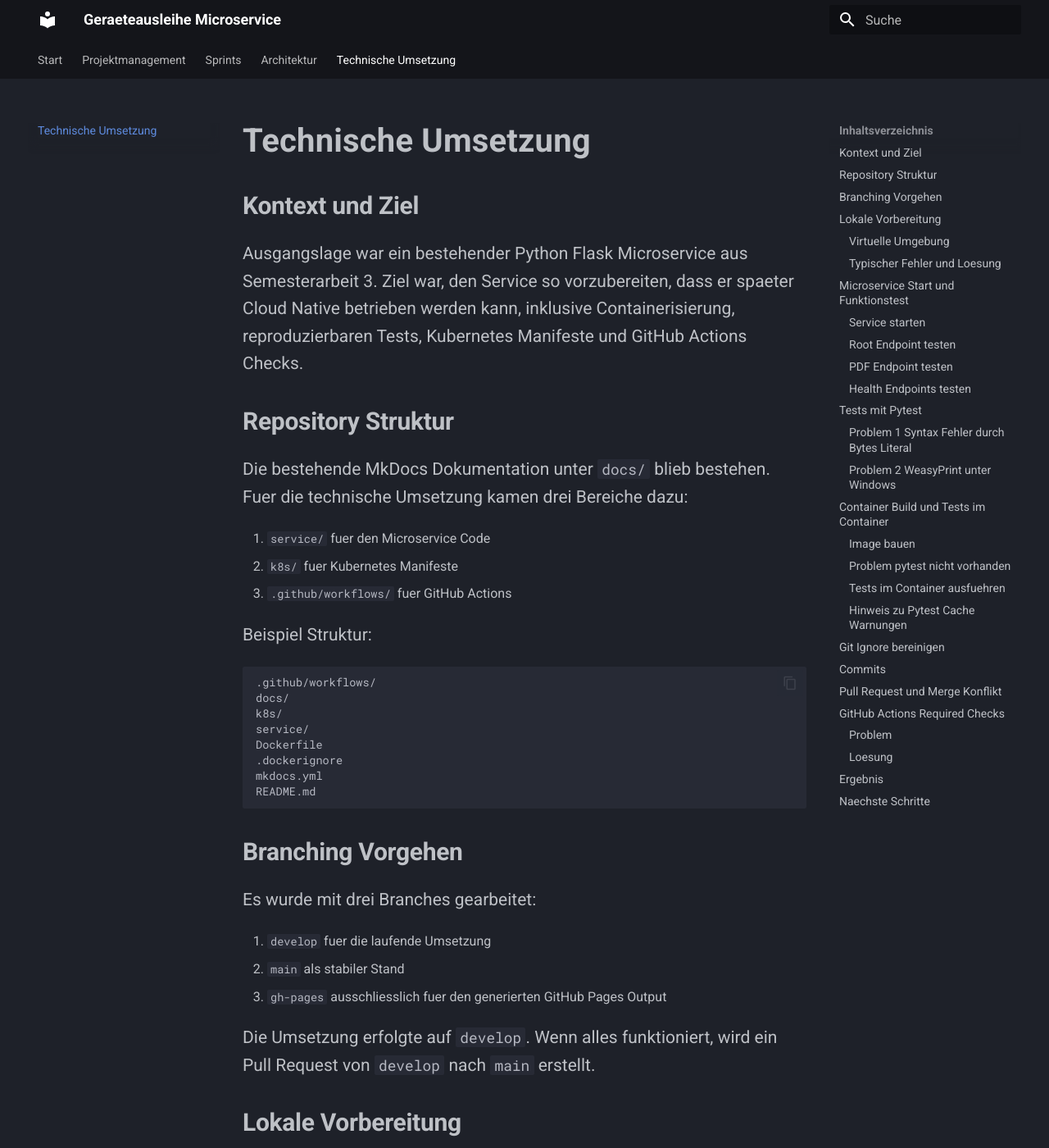
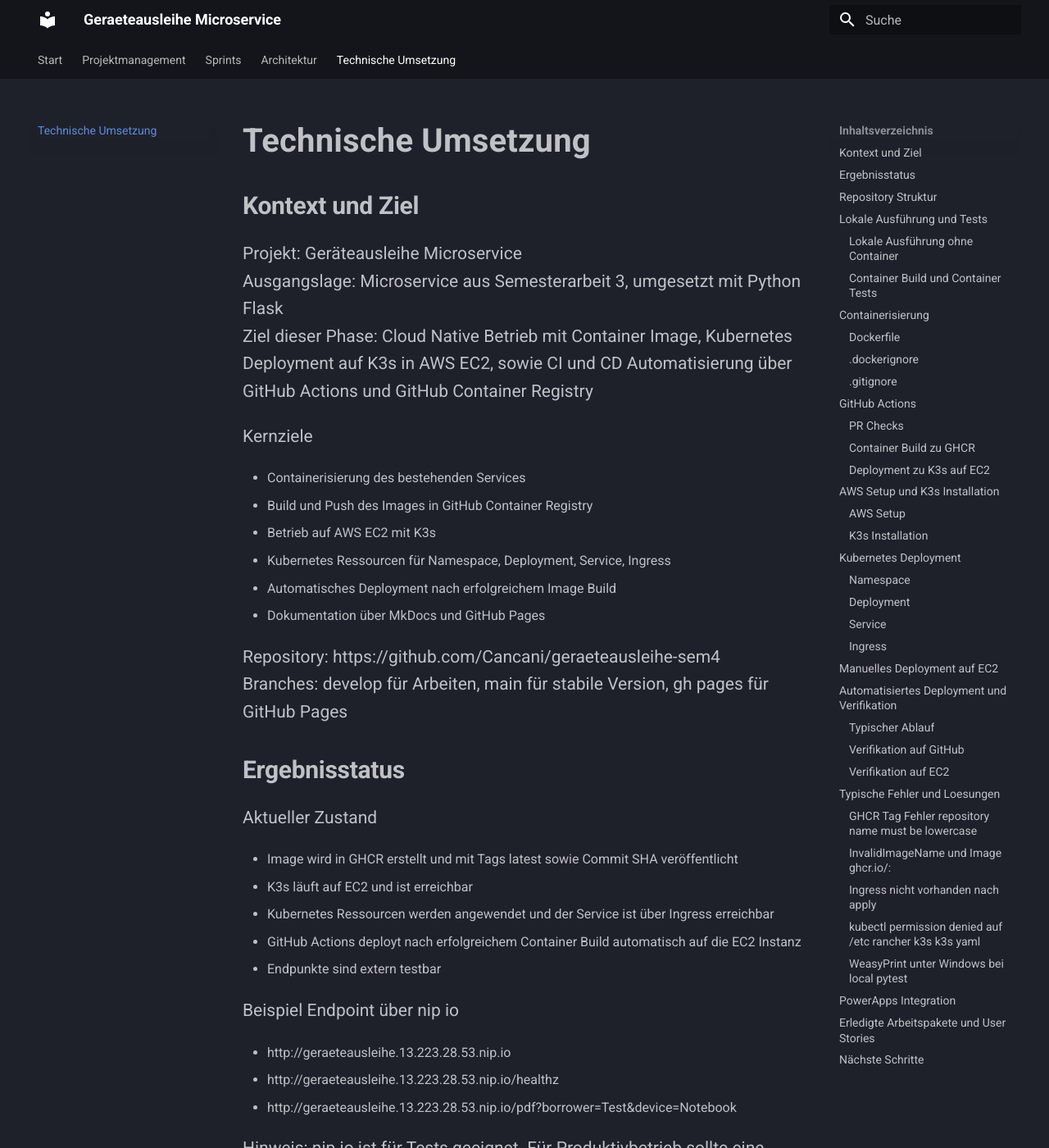
Before and after one commit to Cancani/geraeteausleihe-sem4, an MkDocs documentation site: the page built from docs/technische_umsetzung.md, in a window 1280 px wide and 1400 px high. Shown: the whole window at 82% size. Built offline with MkDocs 1.6.1 and Material for MkDocs 9.7.7, drawn with Linux system fonts in a browser that asks for light colours; some of the changed text lies outside the part shown.

Commit message:
docs(k8s): added technical documentation

````diff
--- a/docs/technische_umsetzung.md
+++ b/docs/technische_umsetzung.md
@@ -1,171 +1,437 @@
 # Technische Umsetzung
 
 ## Kontext und Ziel
-Ausgangslage war ein bestehender Python Flask Microservice aus Semesterarbeit 3. Ziel war, den Service so vorzubereiten, dass er spaeter Cloud Native betrieben werden kann, inklusive Containerisierung, reproduzierbaren Tests, Kubernetes Manifeste und GitHub Actions Checks.
+
+Projekt: Geräteausleihe Microservice
+Ausgangslage: Microservice aus Semesterarbeit 3, umgesetzt mit Python Flask
+Ziel dieser Phase: Cloud Native Betrieb mit Container Image, Kubernetes Deployment auf K3s in AWS EC2, sowie CI und CD Automatisierung über GitHub Actions und GitHub Container Registry
+
+Kernziele
+
+* Containerisierung des bestehenden Services
+* Build und Push des Images in GitHub Container Registry
+* Betrieb auf AWS EC2 mit K3s
+* Kubernetes Ressourcen für Namespace, Deployment, Service, Ingress
+* Automatisches Deployment nach erfolgreichem Image Build
+* Dokumentation über MkDocs und GitHub Pages
+
+Repository: https://github.com/Cancani/geraeteausleihe-sem4
+Branches: develop für Arbeiten, main für stabile Version, gh pages für GitHub Pages
+
+## Ergebnisstatus
+
+Aktueller Zustand
+
+* Image wird in GHCR erstellt und mit Tags latest sowie Commit SHA veröffentlicht
+* K3s läuft auf EC2 und ist erreichbar
+* Kubernetes Ressourcen werden angewendet und der Service ist über Ingress erreichbar
+* GitHub Actions deployt nach erfolgreichem Container Build automatisch auf die EC2 Instanz
+* Endpunkte sind extern testbar
+
+Beispiel Endpoint über nip io
+
+* http://geraeteausleihe.13.223.28.53.nip.io
+* http://geraeteausleihe.13.223.28.53.nip.io/healthz
+* http://geraeteausleihe.13.223.28.53.nip.io/pdf?borrower=Test&device=Notebook
+
+Hinweis: nip io ist für Tests geeignet. Für Produktivbetrieb sollte eine eigene Domain mit DNS und TLS genutzt werden.
 
 ## Repository Struktur
-Die bestehende MkDocs Dokumentation unter `docs/` blieb bestehen. Fuer die technische Umsetzung kamen drei Bereiche dazu:
 
-1. `service/` fuer den Microservice Code
-2. `k8s/` fuer Kubernetes Manifeste
-3. `.github/workflows/` fuer GitHub Actions
+Zielstruktur im Repo
 
-Beispiel Struktur:
+* service
+  * Flask Anwendung, Templates, Static Inhalte, requirements, Gunicorn Entry
+* k8s
+  * namespace.yaml
+  * deployment.yaml
+  * service.yaml
+  * ingress.yaml
+* .github workflows
+  * container build.yml
+  * deploy k3s.yml
+  * pr checks.yml
+  * docs pages.yml
+* docs
+  * MkDocs Inhalte
 
-```text
-.github/workflows/
-docs/
-k8s/
-service/
-Dockerfile
-.dockerignore
-mkdocs.yml
-README.md
-```
+Warum __init__.py und .gitkeep existieren
 
-## Branching Vorgehen
-Es wurde mit drei Branches gearbeitet:
+* __init__.py markiert Ordner als Python Package. Inhalt kann leer sein, damit Imports funktionieren
+* .gitkeep hält leere Ordner im Git Repo, zum Beispiel service app static
 
-1. `develop` fuer die laufende Umsetzung
-2. `main` als stabiler Stand
-3. `gh-pages` ausschliesslich fuer den generierten GitHub Pages Output
+## Lokale Ausführung und Tests
 
-Die Umsetzung erfolgte auf `develop`. Wenn alles funktioniert, wird ein Pull Request von `develop` nach `main` erstellt.
+### Lokale Ausführung ohne Container
 
-## Lokale Vorbereitung
-### Virtuelle Umgebung
-Fuer lokale Tests wurde eine virtuelle Umgebung eingerichtet:
+Voraussetzung: Python Umgebung und Abhängigkeiten aus requirements.txt
+
+Befehle
 
 ```bash
+cd service
 python -m venv .venv
-source .venv/Scripts/activate
-python -m pip install --upgrade pip
-pip install -r service/requirements.txt
-```
-
-### Typischer Fehler und Loesung
-Beim Start trat ein Import Fehler auf, weil `pytz` fehlte. Loesung war das Installieren der Dependencies aus `service/requirements.txt`.
-
-## Microservice Start und Funktionstest
-Der Service wurde lokal gestartet und mit Curl getestet.
-
-### Service starten
-```bash
-cd service
+source .venv/bin/activate
+pip install -r requirements.txt
 python run.py
 ```
 
-### Root Endpoint testen
+Tests
+
 ```bash
-curl http://localhost:8080/
+pytest -q test_api.py
 ```
 
-Erwartet war eine Text Antwort.
+Wichtige Anpassungen bei Tests
 
-### PDF Endpoint testen
-```bash
-curl -I "http://localhost:8080/pdf?borrower=Test&device=Notebook"
-```
+* Bytes Assertion mit Umlaut führte zu SyntaxError, weil bytes literals nur ASCII erlauben
+* Lösung: Response Text als String lesen und String Vergleich verwenden
 
-Erwartet war HTTP 200 und `Content-Type: application/pdf` sowie ein Attachment Header.
+### Container Build und Container Tests
 
-### Health Endpoints testen
-```bash
-curl -i http://localhost:8080/healthz
-curl -i http://localhost:8080/health
-```
+Image bauen
 
-Erwartet war HTTP 200 und ein JSON Payload mit `status` gleich `healthy`.
-
-## Tests mit Pytest
-### Problem 1 Syntax Fehler durch Bytes Literal
-Beim ersten Test Lauf trat ein Syntax Fehler auf, weil ein Bytes Literal nicht ASCII Zeichen enthielt. Ursache war ein Assert mit `b"..."` und Sonderzeichen.
-
-Loesung war, den Response Body als Text zu lesen und als String zu vergleichen:
-
-```python
-body = response.get_data(as_text=True)
-assert "Geraeteausleihe Microservice is running" in body
-```
-
-### Problem 2 WeasyPrint unter Windows
-Beim Import von WeasyPrint trat unter Windows ein Fehler auf, weil externe Libraries wie gobject, pango und cairo fehlten. Das ist ein bekanntes Verhalten bei nativer Windows Ausfuehrung.
-
-Loesung war, Tests in der Container Umgebung auszufuehren. Diese Umgebung entspricht spaeter dem Betrieb auf Linux.
-
-## Container Build und Tests im Container
-### Image bauen
 ```bash
 docker build -t geraeteausleihe:test .
 ```
 
-### Problem pytest nicht vorhanden
-Beim ersten Versuch fehlte `pytest` im Container. Loesung war, pytest beim Test Run zu installieren.
-
-### Tests im Container ausfuehren
-Da der Dockerfile den Ordner `service/` nach `/srv/` kopiert, liegt die Test Datei im Container unter `/srv/test_api.py`.
+Tests im Container ausführen
 
 ```bash
 docker run --rm geraeteausleihe:test sh -c "pip install pytest && cd /srv && pytest -q test_api.py"
 ```
 
-Ergebnis war erfolgreich, alle Tests liefen durch.
+Hinweise
 
-### Hinweis zu Pytest Cache Warnungen
-Es gab Warnungen, weil Pytest Cache Dateien im Container nicht geschrieben werden konnten. Das ist funktional unkritisch. Optional kann der Cache Provider deaktiviert werden:
+* pytest muss im Container verfügbar sein, entweder als dependency in requirements.txt oder via pip install im Test Run
+* Pytest Cache Warnungen im Container sind reine Rechte Thematik ohne Einfluss auf das Test Ergebnis
+
+## Containerisierung
+
+### Dockerfile
+
+* Base Image python 3.11 slim
+* System Libraries für WeasyPrint installiert
+* requirements.txt installieren
+* service Code nach /srv kopieren
+* nicht als root laufen
+
+Ergebnis: Container startet den Microservice über Gunicorn, Port 8080 wird exposed
+
+### .dockerignore
+
+Ziel: Unnötige Dateien aus Build Context entfernen
+
+Beispiele
+
+* .venv
+* __pycache__
+* .pytest_cache
+* .git
+
+### .gitignore
+
+Ziel: Lokale Artefakte nicht committen
+
+Beispiele
+
+* .venv
+* __pycache__
+* .pytest_cache
+* .vscode
+* *.log
+
+## GitHub Actions
+
+Es wurden mehrere Workflows erstellt, um Build, Tests und Deployment zu automatisieren.
+
+### PR Checks
+
+Ziel
+
+* Bei Pull Requests werden Tests und Lint Checks ausgeführt
+* Dadurch wird verhindert, dass fehlerhafte Änderungen in main landen
+
+### Container Build zu GHCR
+
+Ziel
+
+* Bei Push auf main wird das Image gebaut und in GHCR gepusht
+
+Kritische Anpassung
+
+* GHCR Repository Namen müssen lowercase sein
+* github.repository liefert Owner Repo und kann Grossbuchstaben enthalten
+* Lösung: repository in lowercase umwandeln
+
+Tags
+
+* latest
+* Commit SHA
+
+### Deployment zu K3s auf EC2
+
+Ziel
+
+* Nach erfolgreichem container build Workflow wird automatisch deployt
+* Kubernetes Manifeste werden via scp auf die EC2 kopiert
+* Anschliessend werden die Ressourcen angewendet
+* Image wird auf das neue Tag gesetzt
+* Rollout wird abgewartet
+
+Secrets in GitHub
+
+Diese Secrets wurden in GitHub Actions Repository Secrets hinterlegt
+
+* EC2_HOST
+* EC2_USER
+* EC2_SSH_KEY
+
+Hinweis: Secrets gehören in Actions Secrets, nicht in Environment Secrets, sofern kein Environment genutzt wird.
+
+## AWS Setup und K3s Installation
+
+### AWS Setup
+
+Umgebung: AWS Academy Learner Lab
+Region: us east
+
+EC2
+
+* Instance Typ: t3 small
+* Ubuntu 22.04
+* Elastic IP zugewiesen
+
+Security Group Ports
+
+* 22 für SSH
+* 80 für HTTP
+* optional 443 für HTTPS
+
+Wichtig: SSH nicht dauerhaft offen lassen. Best Practice ist Einschränkung auf feste Source IP oder Nutzung von VPN und Bastion Konzept.
+
+### K3s Installation
+
+Installation auf EC2 wurde bewusst manuell ausgeführt, damit der Ablauf sichtbar und testbar ist. Automatisierung wäre später mit Terraform und Cloud Init oder Ansible möglich.
+
+Befehle
 
 ```bash
-docker run --rm geraeteausleihe:test sh -c "cd /srv && pytest -q -p no:cacheprovider test_api.py"
+curl -sfL https://get.k3s.io | sh -
 ```
 
-## Git Ignore bereinigen
-Damit lokale Artefakte nicht committed werden, wurde eine `.gitignore` erstellt. Ziel war insbesondere, dass `.venv` nicht committet wird.
+Kubeconfig Berechtigung
 
-Optionaler Fix falls `.venv` bereits getrackt war:
+Kubectl Zugriff für ubuntu Nutzer
 
 ```bash
-git rm -r --cached .venv
+sudo chmod 644 /etc/rancher/k3s/k3s.yaml
+mkdir -p ~/.kube
+sudo cp /etc/rancher/k3s/k3s.yaml ~/.kube/config
+sudo chown $(id -u):$(id -g) ~/.kube/config
 ```
 
-## Commits
-Es wurde empfohlen, Commits nach Themen zu splitten, zum Beispiel:
+Cluster Check
 
-1. Git Ignore
-2. Dockerfile und dockerignore
-3. Requirements und Tests
+```bash
+kubectl get nodes
+kubectl get pods -A
+```
 
-Damit bleibt die Historie nachvollziehbar.
+Traefik ist bei K3s standardmässig aktiv und übernimmt Ingress.
 
-## Pull Request und Merge Konflikt
-Beim Pull Request von `develop` nach `main` gab es einen Konflikt in `README.md`. Da die Version auf `main` erhalten bleiben sollte, wurde im GitHub Conflict Editor die eingehende Version von `main` uebernommen.
+## Kubernetes Deployment
 
-In GitHub entspricht das der Auswahl:
+### Namespace
 
-Accept incoming change
+* Eigener Namespace geraeteausleihe
 
-Danach wurde der Konflikt als geloest markiert und der Merge Commit erstellt.
+### Deployment
 
-## GitHub Actions Required Checks
-### Problem
-Im Pull Request wurden Required Checks erwartet, aber es wurden keine Status Reports geliefert. Das passiert typischerweise, wenn Workflows nicht auf Pull Requests triggern oder die Job Namen nicht zu den erwarteten Checks passen.
+* 1 Replica
+* Container Image aus GHCR
+* Container Port 8080
+* Readiness und Liveness Probes für healthz
 
-### Loesung
-Es wurde ein zusaetzlicher Workflow erstellt, der bei `pull_request` auf `main` laeuft und die exakt erwarteten Job Namen bereitstellt:
+### Service
 
-1. build
-2. lint
-3. test
-4. pages-build
+* ClusterIP Service auf Port 80
+* Target Port 8080
 
-Wichtig ist, dass die Job Namen genau so heissen wie die Required Checks. Danach liefen die Checks im Pull Request und wurden erfolgreich abgeschlossen.
+### Ingress
 
-## Ergebnis
-Der Microservice ist lokal erreichbar, Health Endpoints liefern OK, PDF Endpoint liefert ein PDF, und die Tests sind reproduzierbar in der Container Umgebung ausfuehrbar. Pull Request Checks liefen erfolgreich, der Merge nach `main` war moeglich.
+* IngressClass traefik
+* Host wird auf nip io gesetzt
 
-## Naechste Schritte
-1. GHCR Build Push auf `main` verifizieren
-2. AWS EC2 vorbereiten
-3. K3s installieren
-4. Kubernetes Manifeste aus `k8s/` anwenden
-5. Ingress testen und dokumentieren
-6. Optional Deployment Automatisierung nach K3s ergaenzen
+Wichtig: Ein Platzhalter wie CHANGE_ME ist kein gültiger Host und verhindert das Anlegen des Ingress. Wenn der Ingress nicht erstellt wird, kann er danach auch nicht gepatcht werden.
+
+## Manuelles Deployment auf EC2
+
+Manuelles Deployment diente zur Verifikation von YAML Dateien und zur Fehlersuche.
+
+Repo holen
+
+```bash
+git clone https://github.com/Cancani/geraeteausleihe-sem4.git
+cd geraeteausleihe-sem4
+```
+
+Manifeste anwenden
+
+```bash
+kubectl apply -f k8s/namespace.yaml
+kubectl apply -f k8s/deployment.yaml
+kubectl apply -f k8s/service.yaml
+kubectl apply -f k8s/ingress.yaml
+```
+
+Ingress prüfen
+
+```bash
+kubectl -n geraeteausleihe get ingress
+```
+
+Wichtig beim Pfad
+
+Wenn man im Ordner k8s steht, darf der apply Pfad nicht erneut k8s enthalten. Beispiel
+
+* korrekt: kubectl apply -f ingress.yaml
+* falsch: kubectl apply -f k8s/ingress.yaml
+
+## Automatisiertes Deployment und Verifikation
+
+### Typischer Ablauf
+
+1. Änderungen auf develop committen und pushen
+2. Pull Request von develop nach main
+3. PR Checks laufen und müssen grün sein
+4. Merge nach main
+5. container build Workflow baut Image und pusht nach GHCR
+6. deploy k3s Workflow läuft und aktualisiert Deployment in K3s
+
+### Verifikation auf GitHub
+
+Auf der Actions Seite prüfen
+
+* container build ist success
+* deploy k3s ist success
+
+In Logs prüfen
+
+* kubectl apply ohne Fehler
+* kubectl set image setzt korrektes Image, kein ghcr.io/:tag
+
+### Verifikation auf EC2
+
+Ressourcen Check
+
+```bash
+kubectl -n geraeteausleihe get all
+kubectl -n geraeteausleihe get ingress
+kubectl -n geraeteausleihe get deploy geraeteausleihe -o jsonpath='{.spec.template.spec.containers[0].image}{"\n"}'
+```
+
+Pod Details bei Fehlern
+
+```bash
+kubectl -n geraeteausleihe describe pod <podname>
+kubectl -n geraeteausleihe logs <podname>
+```
+
+Extern Test
+
+```bash
+curl -i http://geraeteausleihe.13.223.28.53.nip.io/healthz
+curl -I "http://geraeteausleihe.13.223.28.53.nip.io/pdf?borrower=Test&device=Notebook"
+```
+
+## Typische Fehler und Loesungen
+
+### GHCR Tag Fehler repository name must be lowercase
+
+Ursache
+
+* github.repository enthält Grossbuchstaben
+
+Loesung
+
+* in tags und in deploy script den Repo Namen in lowercase verwenden, zum Beispiel ${GITHUB_REPOSITORY,,}
+
+### InvalidImageName und Image ghcr.io/:
+
+Ursache
+
+* Image String wurde falsch zusammengesetzt, dadurch fehlte repository path
+
+Loesung
+
+* IMAGE="ghcr.io/${GITHUB_REPOSITORY,,}:${DEPLOY_SHA}"
+* danach set image auf den Container Namen anwenden
+
+### Ingress nicht vorhanden nach apply
+
+Ursache
+
+* Host im Ingress war ungültig, zum Beispiel CHANGE_ME
+
+Loesung
+
+* Host direkt gültig definieren oder Ingress erst mit gültigem Host erstellen, danach optional patchen
+
+### kubectl permission denied auf /etc rancher k3s k3s yaml
+
+Ursache
+
+* Kubeconfig ist root only
+
+Loesung
+
+* Kubeconfig kopieren und Berechtigung für ubuntu Nutzer setzen, siehe Abschnitt Kubeconfig Berechtigung
+
+### WeasyPrint unter Windows bei local pytest
+
+Ursache
+
+* WeasyPrint benötigt native Libraries wie gobject und pango, die unter Windows nicht automatisch vorhanden sind
+
+Loesung
+
+* Tests in Docker Container ausführen oder WeasyPrint Abhängigkeiten auf Windows korrekt installieren
+
+## PowerApps Integration
+
+Der PDF Endpoint wird aus PowerApps über Launch mit Query Parametern aufgerufen. Der Host muss auf den Ingress Endpoint zeigen.
+
+Beispiel URL
+
+http://geraeteausleihe.13.223.28.53.nip.io/pdf?borrower=Demirci%20Efekan&device=HP%20Elitebook%20860%20G6&staff=Efekan%20Demirci
+
+## Erledigte Arbeitspakete und User Stories
+
+Basierend auf dem aktuellen Stand wurden folgende Bereiche umgesetzt
+
+* US10 Namespace und Basis Ressourcen
+* US11 Dockerfile finalisieren
+* US12 GHCR Push verifizieren
+* US13 Kubernetes Deployment Manifest
+* US14 Kubernetes Service Manifest
+* US15 Ingress konfigurieren
+* US16 Readiness und Liveness Probes
+* US18 GitHub Actions Build und Push nach GHCR
+* US20 CD Workflow Deployment nach K3s
+
+Zusätzlich
+
+* Test Setup mit pytest
+* .gitignore ergänzt, damit .venv nicht versioniert wird
+* Troubleshooting und Fixes für GHCR Tags, Ingress Host und Image Referenzen
+
+## Nächste Schritte
+
+Empfehlungen für die nächsten technischen Schritte
+
+* Härtung der EC2 Security Group, SSH Source IP einschränken
+* Eigene Domain und TLS, zum Beispiel über Traefik und Let s Encrypt
+* Automatisiertes Provisioning, zum Beispiel Terraform plus Cloud Init, optional Ansible
+* Observability, zum Beispiel logs und metrics Erweiterung, optional Prometheus und Grafana
+* Helm Chart oder Kustomize für strukturierte Deployments
````
